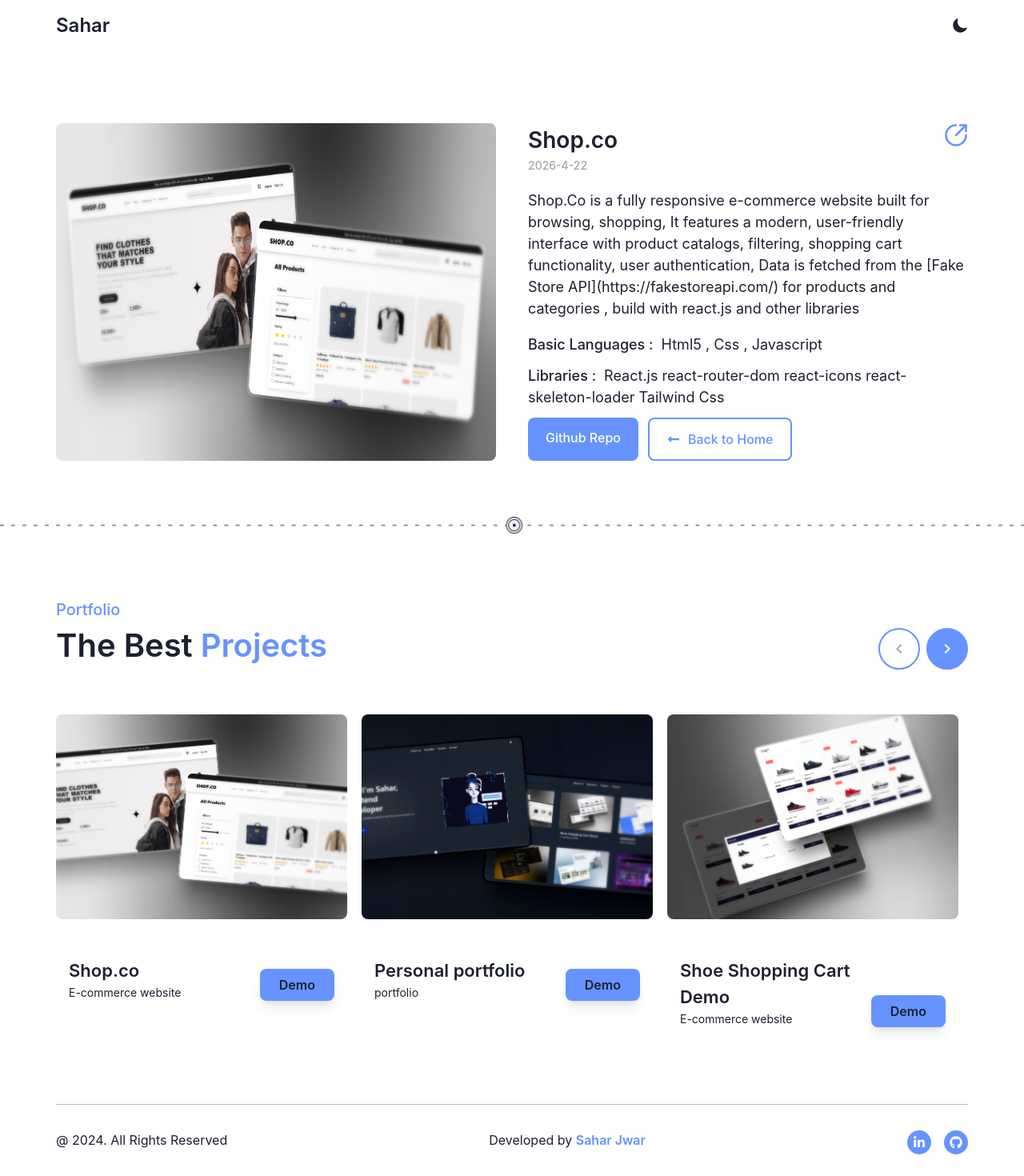
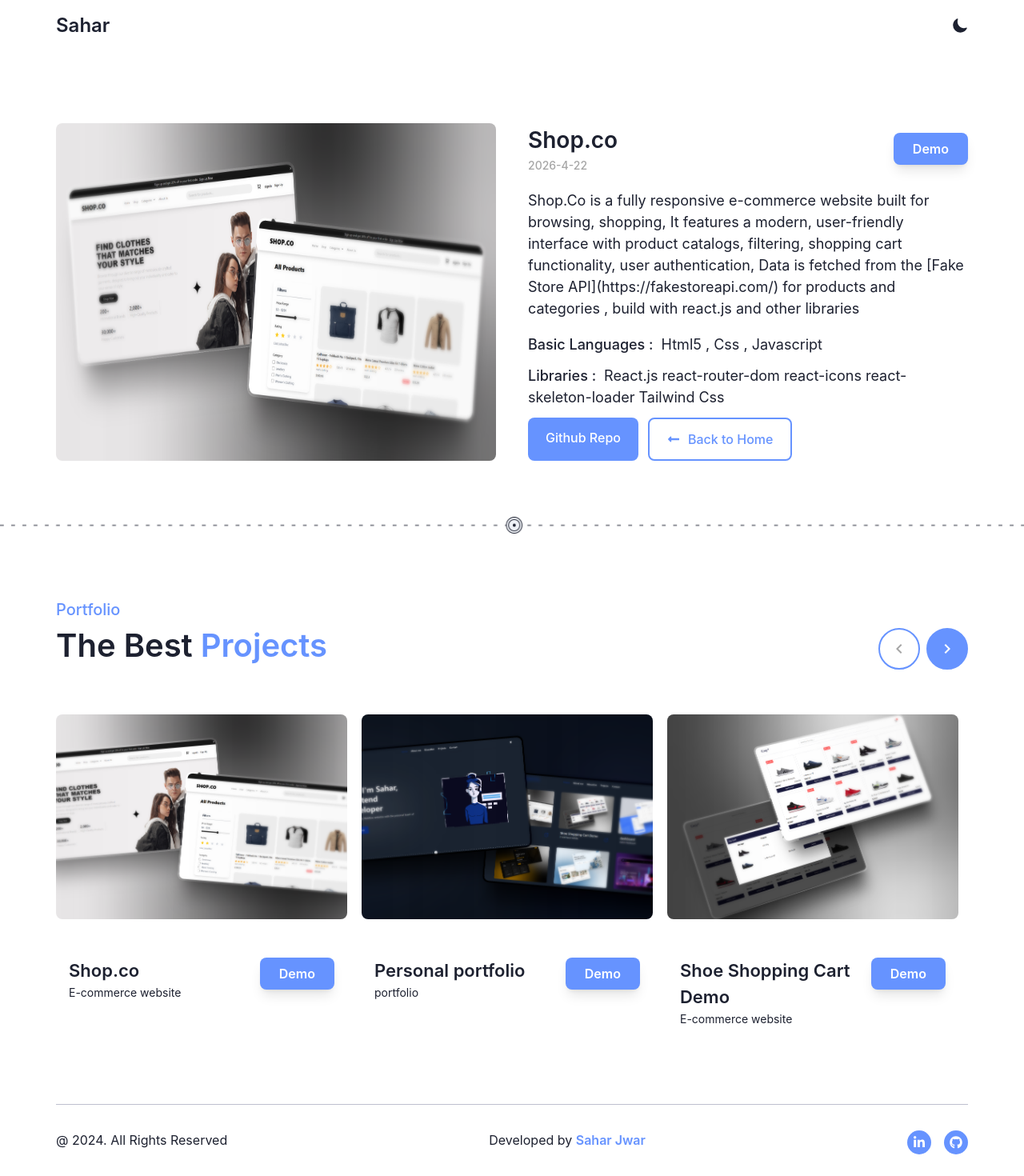
Before and after one commit to Sahar-Jw/Personal-Portfolio, a React (Vite) app: page /projects/1 in a window 1280 px wide. Shown: the top 1470 px of the page at 80% size. Built offline with nearby package versions, Linux system fonts and the light colour scheme.

Commit message:
color changes

```diff
--- a/src/components/Footer/Footer.jsx
+++ b/src/components/Footer/Footer.jsx
@@ -12,10 +12,10 @@
                 Developed by <span className='font-semibold text-main'>Sahar Jwar</span>
             </p>
             <div className=" flex lg:gap-4 gap-1 items-center">
-                <a href="https://www.linkedin.com/in/sahar-jwar-8000a52a2/?lipi=urn%3Ali%3Apage%3Ad_flagship3_profile_view_base_contact_details%3BEtiGmt%2B%2FSuy48JMUiKstMg%3D%3D" className='text-white lg:p-1.75 p-1.25 bg-main rounded-[50%] cursor-pointer hover:bg-[#0c96e2c2]'>
+                <a href="https://www.linkedin.com/in/sahar-jwar-8000a52a2/?lipi=urn%3Ali%3Apage%3Ad_flagship3_profile_view_base_contact_details%3BEtiGmt%2B%2FSuy48JMUiKstMg%3D%3D" className='text-white lg:p-1.75 p-1.25 bg-main rounded-[50%] cursor-pointer'>
                     <FaLinkedinIn />
                 </a>
-                <a href="https://github.com/Sahar-Jw" className='text-white lg:p-1.75 p-1.25 bg-main rounded-[50%] cursor-pointer hover:bg-[#0c96e2c2]'>
+                <a href="https://github.com/Sahar-Jw" className='text-white lg:p-1.75 p-1.25 bg-main rounded-[50%] cursor-pointer'>
                     <FaGithub />
                 </a>
             </div>
--- a/src/components/Form/Form.jsx
+++ b/src/components/Form/Form.jsx
@@ -51,7 +51,7 @@
                 onChange={(e) => setFormData({...formData, message: e.target.value })}
                 className=" w-full lg:px-5 lg:py-4 lg:text-[16px] px-4 py-3 text-[14px] font-normal placeholder:font-inter border-[0.3px] border-border rounded-lg text-primary-text placeholder:text-placeholder placeholder:text-[14px] lg:placeholder:text-[16px] focus:outline-none focus:border-main resize-none"
             />
-            <button type="submit" className="cursor-pointer px-8 py-3 lg:px-12.5 lg:py-4 bg-main text-white font-medium rounded-lg hover:bg-[#0c96e2c2] transition-colors lg:text-[16px] text-[14px]">Send Message</button>
+            <button type="submit" className="cursor-pointer px-8 py-3 lg:px-12.5 lg:py-4 bg-main text-white font-medium rounded-lg transition-colors lg:text-[16px] text-[14px]">Send Message</button>
         </form>
     )
 }
--- a/src/components/Mainbtn/Mainbtn.jsx
+++ b/src/components/Mainbtn/Mainbtn.jsx
@@ -2,7 +2,7 @@
 
 export default function Mainbtn({text,style,children,onClick}) {
     return (
-        <button className={`${style}`} onClick={onClick}>
+        <button className={`${style} `} onClick={onClick}>
             {text}
             {children}
         </button>
--- a/src/components/ProjectCard/ProjectCard.jsx
+++ b/src/components/ProjectCard/ProjectCard.jsx
@@ -19,14 +19,14 @@
                             </div>
                         </div>
                     </NavLink>
-                    <div className="flex justify-between items-end p-4">
+                    <div className="flex justify-between items-start p-4">
                         <Title
                             title={pCard.title}
                             subTitle={pCard.subTitle}
                             titleStyle={'text-primary-text font-semibold lg:text-[22px] text-[18px]'}
                             subTitleStyle={'text-primary-text font-normal lg:text-[14px] text-[13px]'}
                         />
-                        <a href={pCard.demo} className="bg-main py-2 px-6 rounded-lg shadow-lg text-primary-text font-semibold lg:text-[16px] text-[14px] cursor-pointer">
+                        <a href={pCard.demo} className="bg-main py-2 px-6 rounded-lg shadow-lg text-white font-semibold lg:text-[16px] text-[14px] cursor-pointer transition-all duration-300 ">
                             Demo
                         </a>
                     </div>
--- a/src/index.css
+++ b/src/index.css
@@ -62,6 +62,18 @@
   background-color: #4a5565  ;
 }
 
+/* Light mode button hover for bg-main elements */
+a.bg-main:hover,
+button.bg-main:hover {
+  background-color: #346aeb !important;
+}
+
+/* Dark mode button hover for bg-main elements */
+.dark a.bg-main:hover,
+.dark button.bg-main:hover {
+  background-color: #6693ff80 !important;
+}
+
 @theme {
   --color-main: #6693ff;
   --color-sec-main: #583FBC;
--- a/src/pages/Home.jsx
+++ b/src/pages/Home.jsx
@@ -133,7 +133,7 @@
                         subTitle={"If you're not happy with the design after the first draft,I'll refund your deposit, no questions asked"}
                         subTitleStyle={'lg:text-[20px] text-[14px] lg:font-bold text-white'}
                         />
-                            <a href="#contact" className="lg:px-7.5 lg:py-3.5 p-3.5 text-white font-semibold text-[14px] flex gap-1 hover:bg-[#0c96e2c2] bg-main rounded-md items-center ">
+                            <a href="#contact" className="lg:px-7.5 lg:py-3.5 p-3.5 text-white font-semibold text-[14px] flex gap-1 bg-main rounded-md items-center ">
                                 Contact
                                 <HiOutlineArrowRight/>
                             </a>
@@ -149,7 +149,7 @@
                             span={'Projects'}
                             spanStyle={'text-main ml-[10px]'}
                             divStyle={'w-[40%]'}/>
-                            <a href="https://github.com/Sahar-Jw" className="lg:px-7.5 lg:py-3.25 p-4 text-white font-medium text-[14px] flex gap-1 hover:bg-[#0c96e2c2] bg-main rounded-md items-center ">
+                            <a href="https://github.com/Sahar-Jw" className="lg:px-7.5 lg:py-3.25 p-4 text-white font-medium text-[14px] flex gap-1 bg-main rounded-md items-center ">
                                 View Github
                                 <RiArrowRightUpLine />
                             </a>
@@ -190,7 +190,7 @@
                         </div>
 
                 </Section>
-                <button onClick={scrollToTop} className={`absolute right-6.5 bottom-4.75 w-12.5  h-12.5 rounded-xl text-white bg-main hover:bg-[#0c96e2c2] cursor-pointer p-4 shadow-[0_6px_28px_1px_var(--tw-shadow-color,#a5a8b1)]
+                <button onClick={scrollToTop} className={`absolute right-6.5 bottom-4.75 w-12.5  h-12.5 rounded-xl text-white bg-main cursor-pointer p-4 shadow-[0_6px_11px_-1px_var(--tw-shadow-color,#a5a8b1)]
                             transition-all duration-500 ease-out transform${isVisible ? 'opacity-100 translate-y-0 scale-100' : 'opacity-0 translate-y-10 scale-75 pointer-events-none'}`} >
                         <FaArrowUp />
                 </button>
--- a/src/pages/projects.jsx
+++ b/src/pages/projects.jsx
@@ -84,7 +84,7 @@
                     </div>
                 </div>
                 <div className="flex flex-col lg:w-[50%]">
-                <div className="lg:mb-5 mb-3.5 flex justify-between">
+                <div className="lg:mb-5 mb-3.5 flex justify-between items-center">
                     <div className="">
                         <h1 className="text-primary-text font-semibold lg:text-[28px] text-[18px]">
                             {project.title}
@@ -93,8 +93,8 @@
                             {project.date}
                         </p>
                     </div>
-                    <a href={project.demo}>
-                        <LuCircleArrowOutUpRight className="text-main lg:text-[30px] text-[24px]"/>
+                    <a href={project.demo} className="bg-main py-2 px-6 rounded-lg shadow-lg text-white font-semibold lg:text-[16px] text-[14px] cursor-pointer transition-all duration-300 ">
+                        Demo
                     </a>
                 </div>
                 <p className="text-primary-text lg:text-[18px] text-[14px] lg:mb-4.5 mb-3">{project.desc}</p>
@@ -121,7 +121,7 @@
                 </p>
                 )}
                 <div className=" flex gap-3">
-                    <a href={project.repo} className="w-fit lg:px-5.5 lg:py-3.25 px-3 py-2 text-[14px] lg:text-[16px] text-white font-medium bg-main rounded-lg hover:bg-[#0c96e2c2] transition-all">
+                    <a href={project.repo} className="w-fit lg:px-5.5 lg:py-3.25 px-3 py-2 text-[14px] lg:text-[16px] text-white font-medium bg-main rounded-lg transition-all">
                         Github Repo
                     </a>
                     <button
@@ -149,14 +149,14 @@
                     <button
                         onClick={prev}
                         disabled={currentIndex === 0}
-                    className={`text-white lg:text-[24px] text-[18px] rounded-[50%] lg:p-3 p-1.5 cursor-pointer border-2 border-main transition-all ${currentIndex === 0 ? 'bg-transparent  text-[#A6A6A6]! cursor-not-allowed!' : 'bg-main hover:bg-[#0c96e2c2]'}`}
+                    className={`text-white lg:text-[24px] text-[18px] rounded-[50%] lg:p-3 p-1.5 cursor-pointer border-2 border-main transition-all ${currentIndex === 0 ? 'bg-transparent  text-[#A6A6A6]! cursor-not-allowed!' : 'bg-main'}`}
                     >
                         <MdKeyboardArrowLeft />
                     </button>
                     <button
                         onClick={next}
                         disabled={currentIndex >= projectData.length - cardsToShow}
-                        className={`text-white lg:text-[24px] text-[18px] rounded-[50%] lg:p-3 p-1.5 cursor-pointer border-2 border-main transition-all ${currentIndex >= projectData.length - cardsToShow ? 'bg-transparent text-[#A6A6A6]! cursor-not-allowed!' : 'bg-main hover:bg-[#0c96e2c2]'}`}
+                        className={`text-white lg:text-[24px] text-[18px] rounded-[50%] lg:p-3 p-1.5 cursor-pointer border-2 border-main transition-all ${currentIndex >= projectData.length - cardsToShow ? 'bg-transparent text-[#A6A6A6]! cursor-not-allowed!' : 'bg-main'}`}
                         >
                         <MdOutlineKeyboardArrowRight />
                     </button>
```
Also changed, not shown: 1 other file (tests, documents, lock files or other folders).
